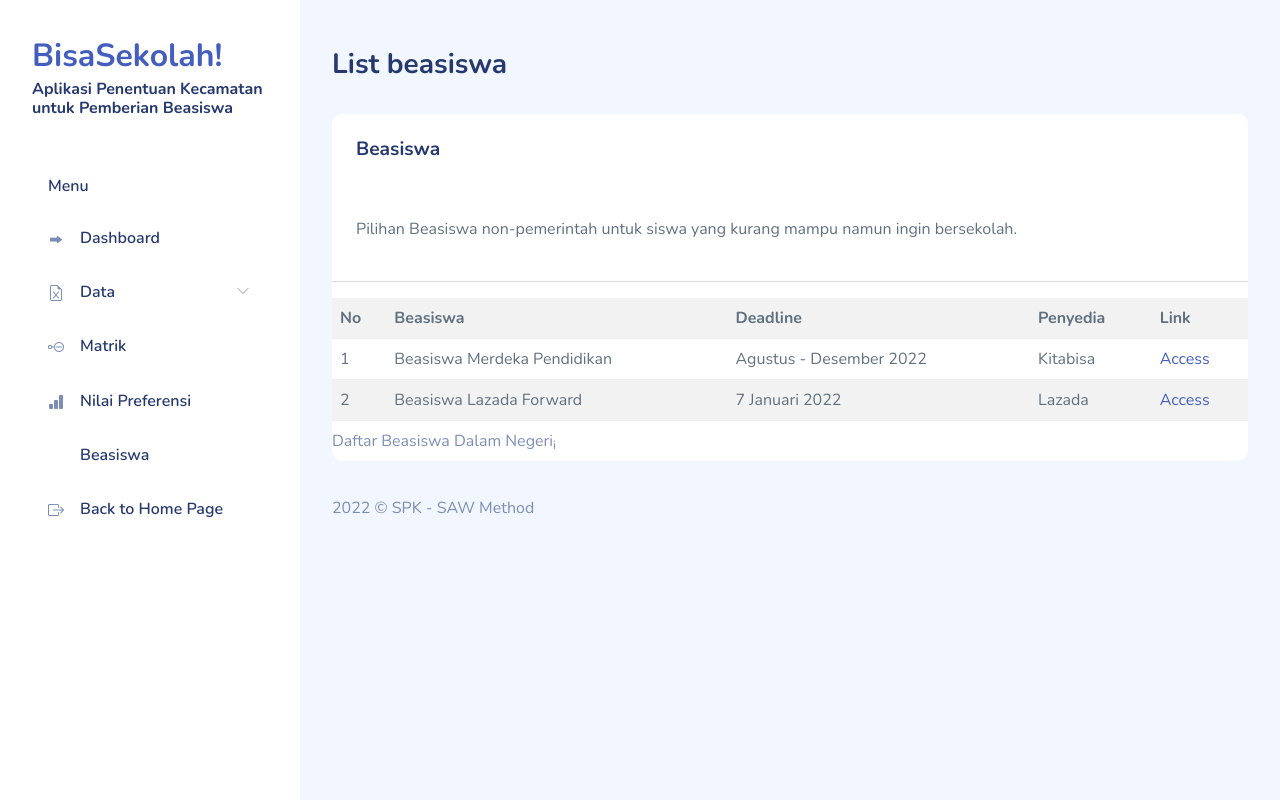
After one commit to safiraanna/dss-Website_SPK_SAW, a PHP site: page /spksawku/beasiswa.php in a window 1280 px wide. The commit adds this page. Run offline with PHP 8.4, Linux system fonts and the light colour scheme; data comes from the database, SQL or seed files in the repository; both versions use the stored data as it was after the commit; some libraries are stand-ins or nearby versions.

Commit message:
add beasiswa

```diff
--- /dev/null
+++ b/spksawku/beasiswa.php
@@ -0,0 +1,75 @@
+<!DOCTYPE html>
+<html lang="en">
+    <?php
+require "layout/head.php";
+require "include/conn.php";
+?>
+
+    <body>
+        <div id="app">
+            <?php require "layout/sidebar.php";?>
+            <div id="main">
+                <header class="mb-3">
+                    <a href="#" class="burger-btn d-block d-xl-none">
+                        <i class="bi bi-justify fs-3"></i>
+                    </a>
+                </header>
+                <div class="page-heading">
+                    <h3>List beasiswa</h3>
+                </div>
+                <div class="page-content">
+                    <section class="row">
+                        <div class="col-12">
+                            <div class="card">
+
+                                <div class="card-header">
+                                    <h4 class="card-title">Beasiswa</h4>
+                                </div>
+                                <div class="card-content">
+                                    <div class="card-body">
+                                        <p class="card-text">
+                                            Pilihan Beasiswa non-pemerintah untuk siswa yang kurang mampu namun ingin bersekolah.
+                                        </p>
+                                    </div>
+                                    <hr>
+                                    <div class="table-responsive">
+                                        <table class="table table-striped mb-0">
+                                            <caption>
+                                                Daftar Beasiswa Dalam Negeri<sub>i</sub>
+                                            </caption>
+                                            <tr>
+                                                <th>No</th>
+                                                <th>Beasiswa</th>
+                                                <th>Deadline</th>
+                                                <th>Penyedia</th>
+                                                <th>Link</th>
+                                            </tr>
+                                            <?php
+$sql = 'SELECT kdBeasiswa, judulBeasiswa, durasi, penyedia, akses FROM scholarship';
+$result = $db->query($sql);
+$i = 0;
+while ($row = $result->fetch_object()) {
+    echo "<tr>
+        <td class='right'>" . (++$i) . "</td>
+        <td class='center'>{$row->judulBeasiswa}</td>
+        <td class='center'>{$row->durasi}</td>
+        <td class='center'>{$row->penyedia}</td>
+        <td class='center'><a href={$row->akses}>Access</a></td>
+      </tr>\n";
+}
+$result->free();
+?>
+                                        </table>
+                                    </div>
+                                </div>
+                            </div>
+                        </div>
+                    </section>
+                </div>
+                <?php require "layout/footer.php";?>
+            </div>
+        </div>
+        <?php require "layout/js.php";?>
+    </body>
+
+</html>
--- a/spksawku/layout/sidebar.php
+++ b/spksawku/layout/sidebar.php
@@ -52,6 +52,13 @@
                 </li>
 
                 <li class="sidebar-item">
+                    <a href="beasiswa.php" class='sidebar-link'>
+                        <i class="bi bi-mortarboard-fill"></i>
+                        <span>Beasiswa</span>
+                    </a>
+                </li>
+
+                <li class="sidebar-item">
                     <a href="../index.html" class='sidebar-link'>
                         <i class="bi bi-box-arrow-right"></i>
                         <span>Back to Home Page</span>
```
Also changed, not shown: spksawku/db/spkbeasiswa.sql (+35 -1 lines), spksawku/README.md.
